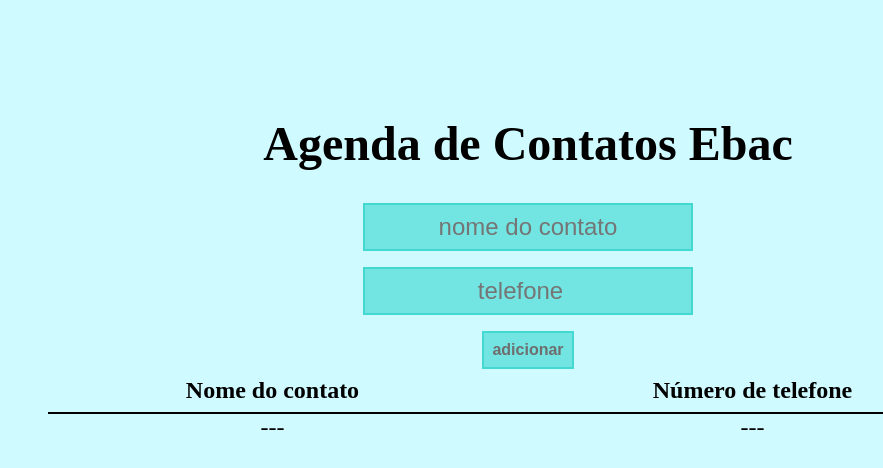
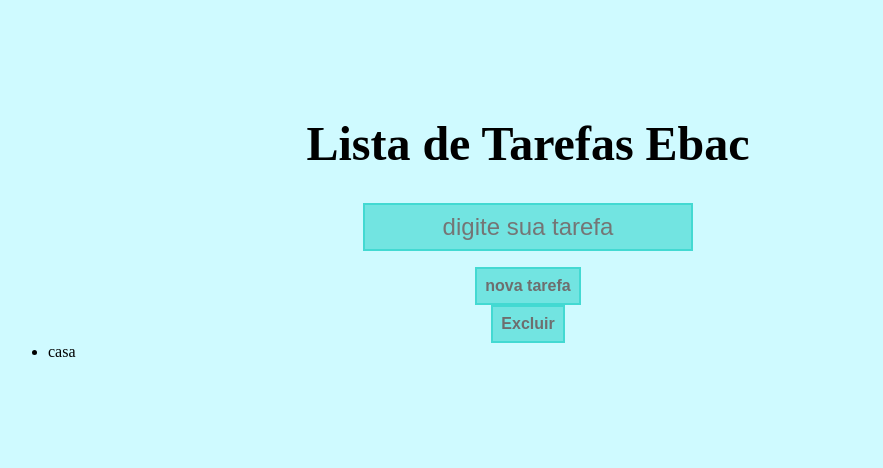
Before and after one commit to Samukabr20djf/Projeto1, a plain HTML site: page index.html in a window 1280 px wide. Shown: the whole page, without its empty margins (112-995 px from the left). Drawn offline with Linux system fonts and the light colour scheme.

Commit message:
Update index.html

```diff
--- a/index.html
+++ b/index.html
@@ -3,40 +3,23 @@
 <head>
     <meta charset="UTF-8">
     <meta name="viewport" content="width=device-width, initial-scale=1.0">
-    <title>Agenda de contatos Ebac</title>
-    <link rel="stylesheet" href="./main.css">
+    <link rel="stylesheet" href="main.css">
+    <title>List de Tarefas</title>
 </head>
 <body>
     <header>
-        <h1>Agenda de Contatos Ebac</h1>
+        <H1>Lista de Tarefas Ebac</H1>
         <div class="container">
-            <form id="form-agenda">
-                <input type="text" id="nome-contato" placeholder="nome do contato" required>
-                <input type="number" id="numero-telefone" placeholder="telefone" required>
-                <button type="submit" id="btn-adicionar">adicionar</button>
+            <form id="form-lista">
+                <input type="text" id="Tarefa" required placeholder="digite sua tarefa">
+                <button type="submit" id="btn-add">nova tarefa</button>
+                <button class="excluir">Excluir</button>
             </form>
-            <table cellspacing="0">
-                <thead>
-                    <tr>
-                        <th id="contact">
-                            Nome do contato
-                        </th>
-                        <th>
-                            Número de telefone
-                        </th>
-                    </tr>
-                </thead>
-                <tbody>
-                    <tr>
-                        <td>
-                            ---
-                        </td>
-                        <td>
-                            ---
-                        </td>
-                    </tr>
-                </tbody>
-            </table>
+            <ul class="tarefas">
+                <li>
+                    casa
+                </li>
+            </ul>
         </div>
     </header>
     <script src="./main.js"></script>
```
